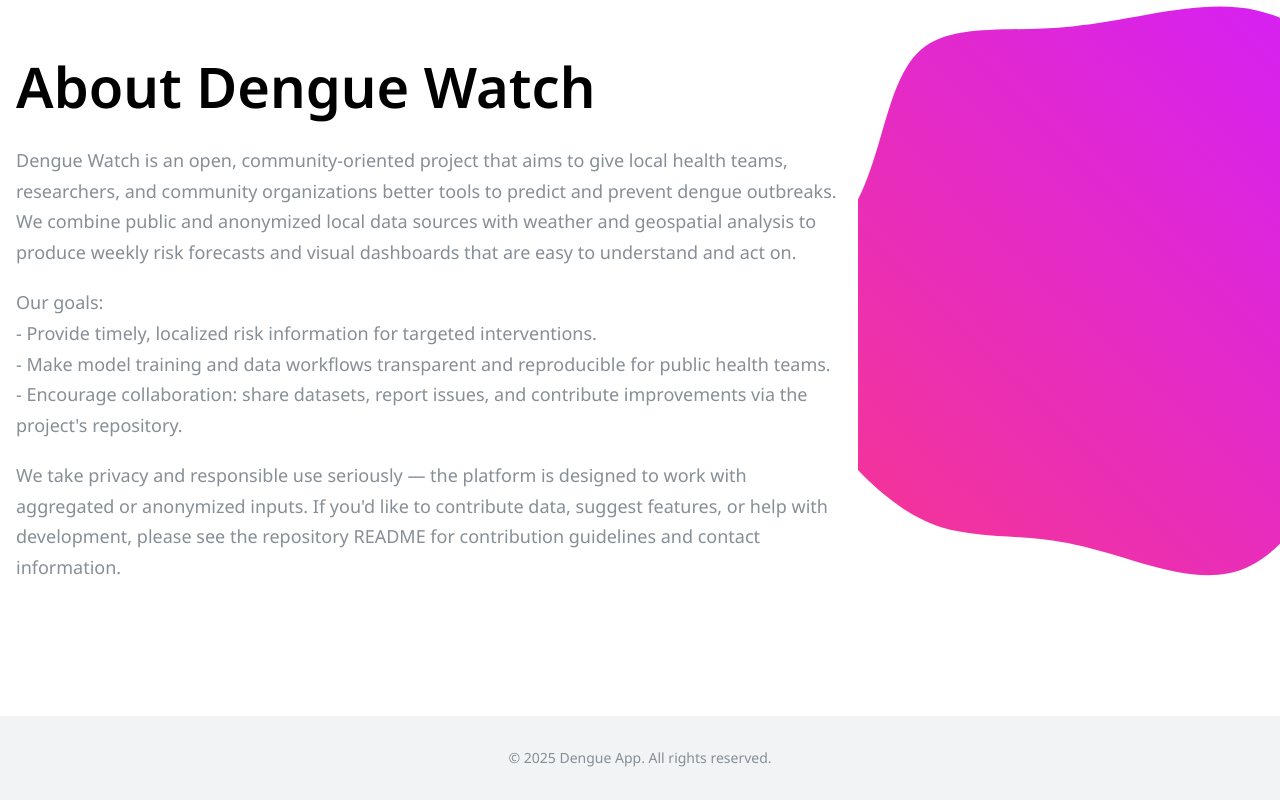
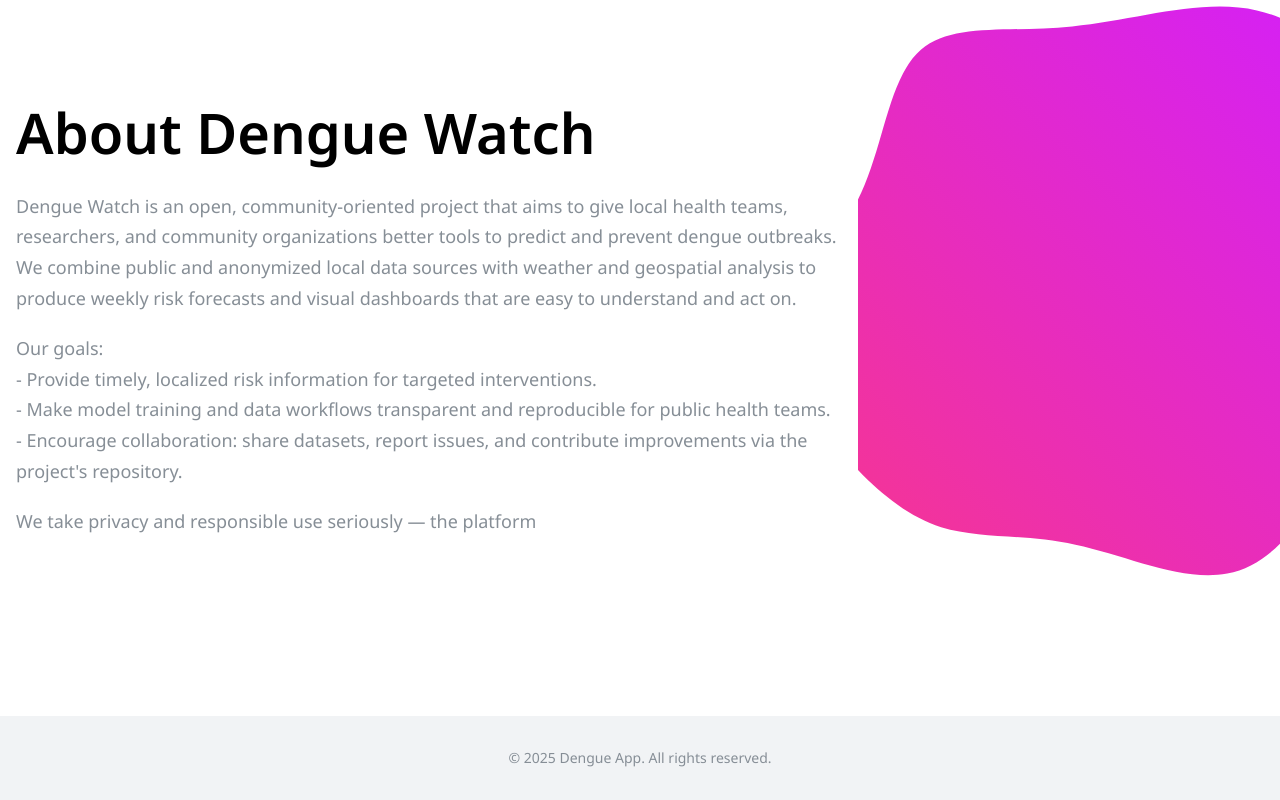
Before and after one commit to SejiMe/dapp-front, a Next.js app: page / in a window 1280 px wide. Shown: the part 949-1749 px from the top of the page. Built offline with nearby package versions, Linux system fonts and the light colour scheme.

Commit message:
debug filter and activity

```diff
--- a/app/about-us.tsx
+++ b/app/about-us.tsx
@@ -47,10 +47,6 @@ const AboutUs = forwardRef<HTMLDivElement>((_, ref) => {
 
               <Text size="lg" lh={1.7} c="dimmed">
                 We take privacy and responsible use seriously — the platform
-                is designed to work with aggregated or anonymized inputs. If
-                you'd like to contribute data, suggest features, or help with
-                development, please see the repository README for contribution
-                guidelines and contact information.
               </Text>
             </Stack>
           </Grid.Col>
--- a/app/app/admin/page.tsx
+++ b/app/app/admin/page.tsx
@@ -287,8 +287,8 @@ export default function AdminPage() {
       <Tabs defaultValue="model">
         <Tabs.List>
           <Tabs.Tab value="model">Model</Tabs.Tab>
-          <Tabs.Tab value="predictions">Predictions</Tabs.Tab>
-          <Tabs.Tab value="weather">Weather</Tabs.Tab>
+          {/* <Tabs.Tab value="predictions">Predictions</Tabs.Tab>
+          <Tabs.Tab value="weather">Weather</Tabs.Tab> */}
           <Tabs.Tab value="weekly-cases">Weekly Cases</Tabs.Tab>
           <Tabs.Tab value="advisories">Advisories</Tabs.Tab>
         </Tabs.List>
@@ -372,8 +372,9 @@ export default function AdminPage() {
             </Group>
           </Stack>
         </Tabs.Panel>
-
-        <Tabs.Panel value="predictions" style={{ paddingTop: theme.spacing.xs }}>
+                {
+                  /**
+                   * <Tabs.Panel value="predictions" style={{ paddingTop: theme.spacing.xs }}>
           <Stack gap="sm">
             <Text fw={600}>Manual Predictions</Text>
             <Alert variant="light" color="blue" title="Disclaimer">
@@ -421,6 +422,9 @@ export default function AdminPage() {
             </Group>
           </Stack>
         </Tabs.Panel>
+                   */
+                }
+
 
         <Tabs.Panel value="weekly-cases" style={{ paddingTop: theme.spacing.xs }}>
           <WeeklyDengueCasesManagement />
--- a/app/app/prediction/InformationTab.tsx
+++ b/app/app/prediction/InformationTab.tsx
@@ -14,7 +14,7 @@ import YearlyAverageCard from "@/components/app/YearlyAverageCard";
 import useSWR from "swr";
 import { PredictedDengueCase } from "@/models/PredictedDengueCase";
 import { DengueCasesAPI } from "@/libraries/api/DengueAPI";
-import AdvisoriesAPI, { RiskLevel } from "@/libraries/api/AdvisoriesAPI";
+import AdvisoriesAPI, { CommunityAdvisory, RiskLevel } from "@/libraries/api/AdvisoriesAPI";
 import { YearlyAverageResponse } from "@/models/Statistics";
 import { ApiError } from "@/libraries/api/Client";
 import useSWRMutation from "swr/mutation";
@@ -41,11 +41,6 @@ const InformationTab = () => {
   // Get current year from selected date
   const currentYear = isoYear;
 
-  console.log("🔍 InformationTab State:", {
-    hasHydrated,
-    selectedDateISO,
-    stringDate,
-  });
 
 
   if (getWeekDateRange() == null) redirect("/app/calendar");
@@ -182,7 +177,7 @@ const InformationTab = () => {
                 Preventive Measurements
               </Text>
               <Stack gap="xs">
-                {advisoriesData.map((advisory: any) => (
+                {advisoriesData.filter(item => item.isActive === true && item.riskLevel === convertRiskLevel(riskResult.riskLevel)).map((advisory: CommunityAdvisory) => (
                   <Text key={advisory.id} size="xs">- {advisory.actionPlan}</Text>
                 ))}
               </Stack>
```
